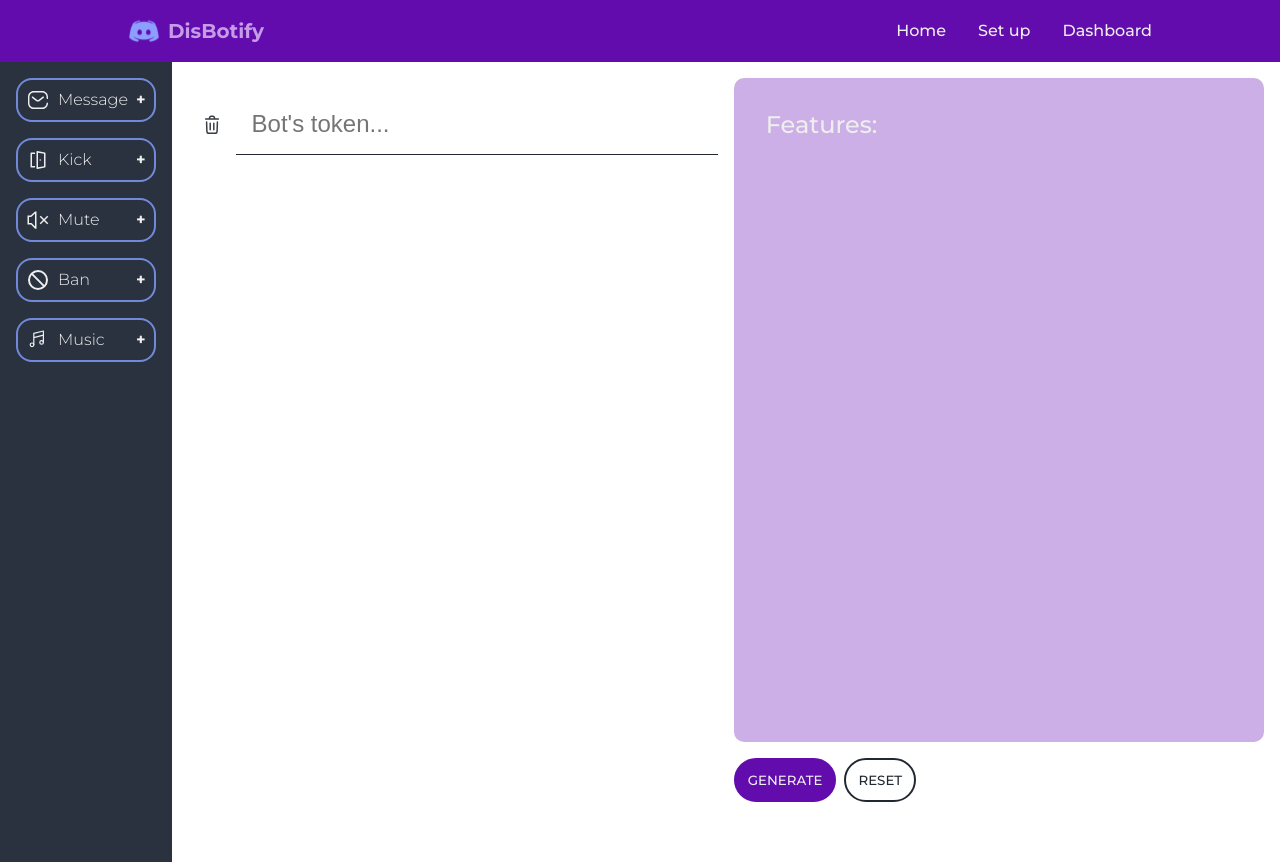
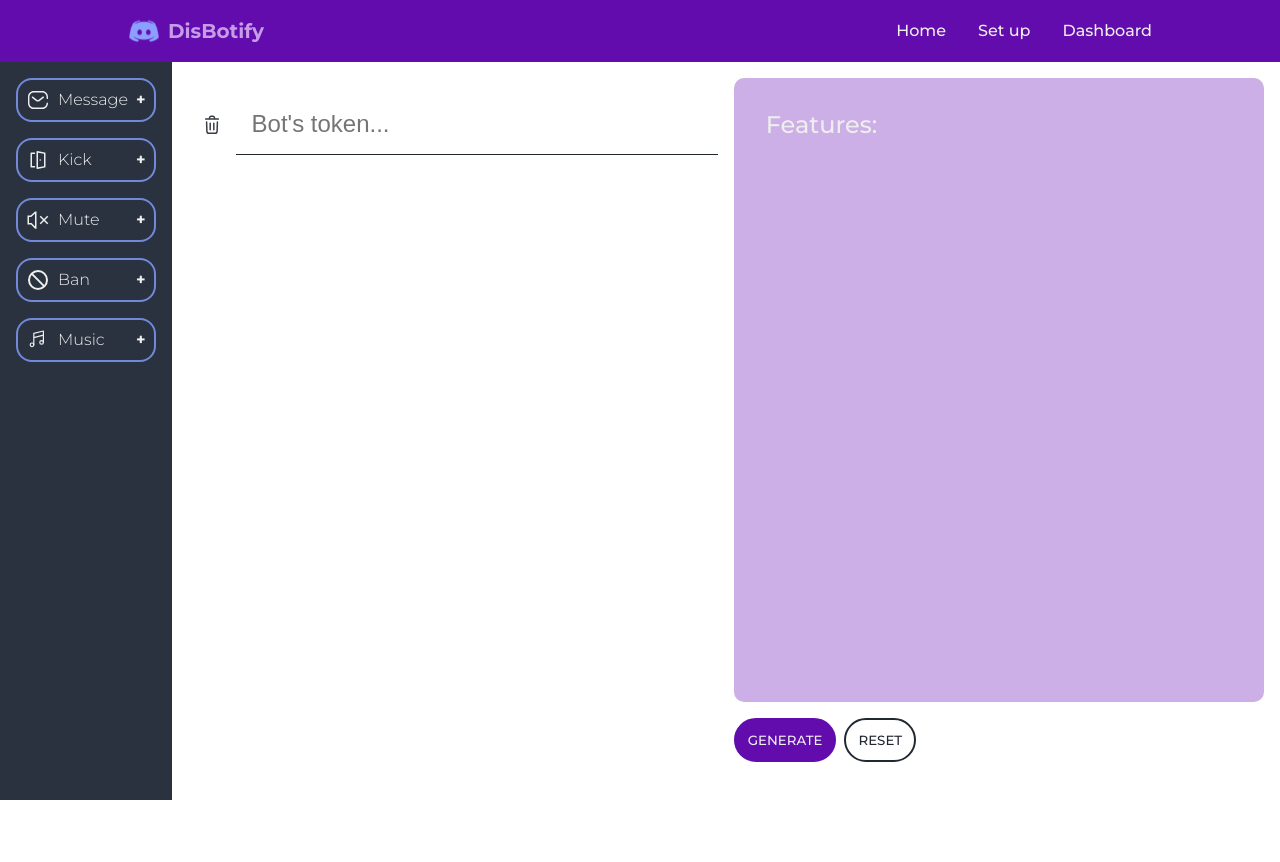
Before and after one commit to ClaudiuLBS/smarthack-frontend, a Vue app: page /dashboard in a window 1280 px wide. After the commit the page ends 800 px from the top, so only its background shows below. Built offline with nearby package versions, Linux system fonts and the light colour scheme.

Commit message:
final front

```diff
--- a/src/components/UserDashboard.vue
+++ b/src/components/UserDashboard.vue
@@ -21,6 +21,6 @@ export default {
 <style scoped>
     .dashboard{
         display: flex;
-        height: 100vh;
+        height: calc(100vh - 62px) !important;
     }
 </style>
--- a/src/views/Dashboard/DashboardBot.vue
+++ b/src/views/Dashboard/DashboardBot.vue
@@ -1,6 +1,5 @@
 <template>
     <div class="dashboard-bot">
-
         <div class="dashboard-new-features">
             <div class="current-feature-btns" style="justify-content: unset">
                 <img src="../../assets/Images/Icons/delete-dark.svg" class="btn-basic" alt="delete" height="24" width="24" @click="clearMessage">
@@ -60,6 +59,7 @@ export default {
 
 <style scoped>
     .dashboard-bot{
+        height: calc(100vh -62px) !important;
         flex: 9;
         display: flex;
         padding: var(--S-padding);
--- a/src/views/Features/DashboardFeatures.vue
+++ b/src/views/Features/DashboardFeatures.vue
@@ -31,6 +31,7 @@
 </template>
 
 <script>
+
 import axios from 'axios'
 export default {
     computed:{
@@ -79,11 +80,10 @@ export default {
         color: var(--cw-tent);
         padding: var(--M-padding);
         border-radius: 10px;
-        height: 75vh;
+        height: 70vh;
     }
 
     .current-features-inner{
-        max-height: 70vh;
         overflow-y: scroll;
     }
 
```
